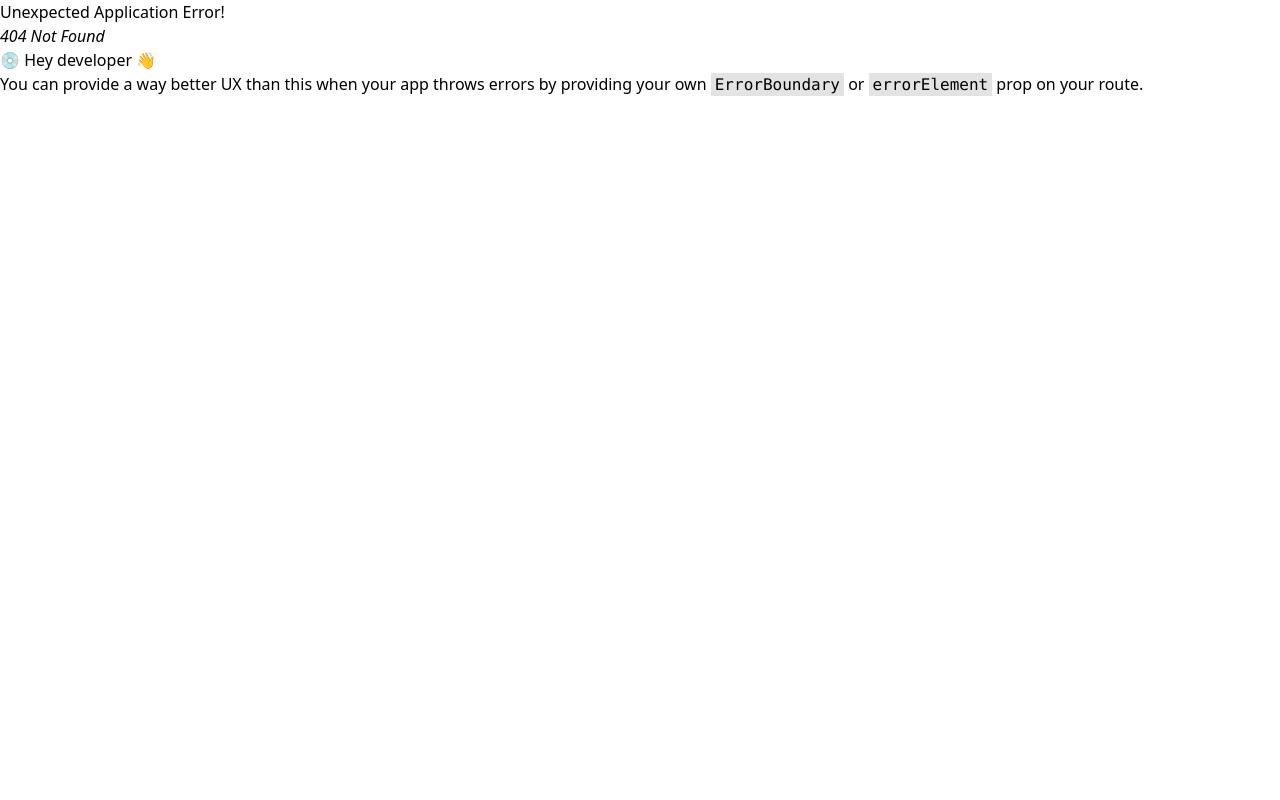
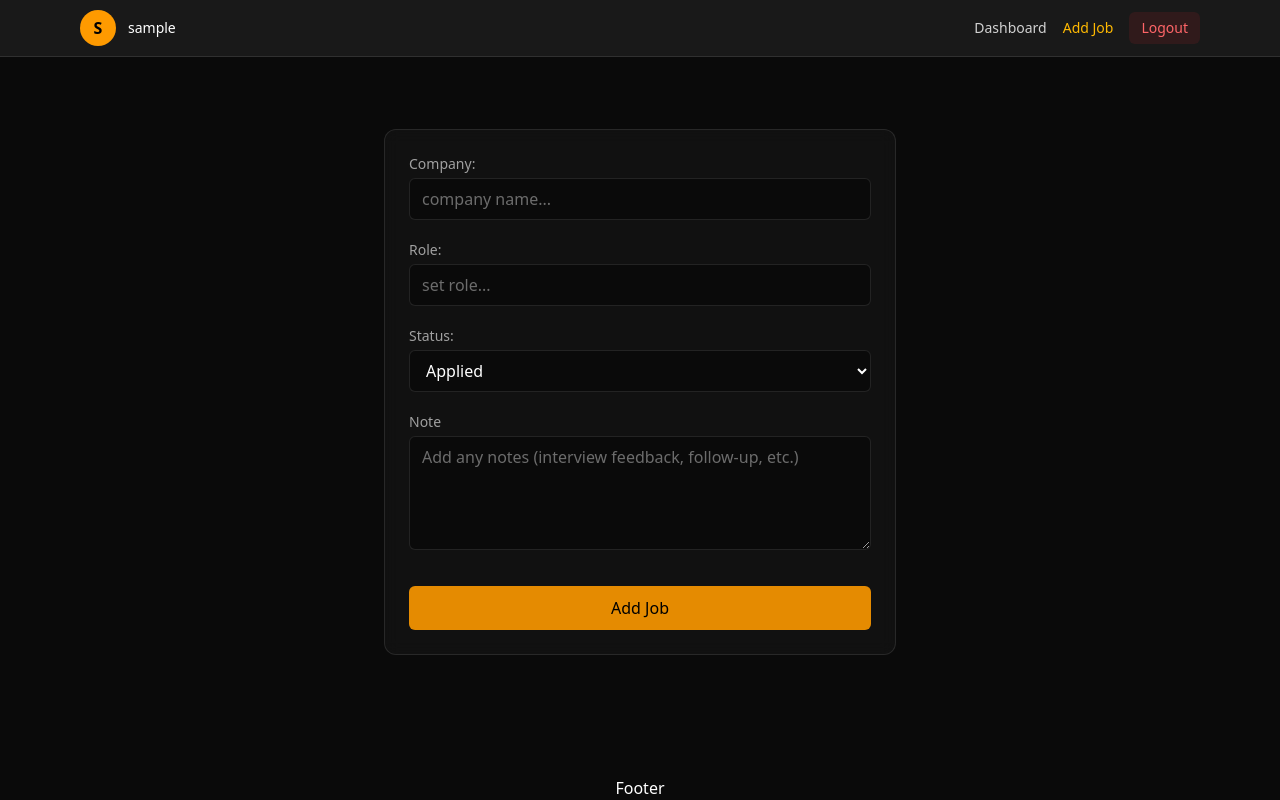
Before and after one commit to AyushSahu143/JobApplicationTracker, a React (Vite) app: page /add-job in a window 1280 px wide. Before the commit this address had no page. Built offline with nearby package versions, Linux system fonts and the light colour scheme; sample sign-in values are in the browser's storage.

Commit message:
Added JobContext and Add-Job component, styling too

```diff
--- a/src/App.jsx
+++ b/src/App.jsx
@@ -1,6 +1,6 @@
 import './App.css'
 import Login from './components/Login/Login'
-
+import AddJobs from './components/AddJobs/AddJobs.jsx'
 import { RouterProvider, createBrowserRouter } from 'react-router-dom'
 import Layout from './Layout.jsx'
 import Dashboard from './components/Dashboard/Dashboard.jsx'
@@ -17,6 +17,9 @@ function App() {
     children: [
       {index: true,
         element: <Dashboard />
+      },
+      {path: "/add-job",
+       element: <AddJobs />
       }
     ]
   }])
--- /dev/null
+++ b/src/Context/JobContext.js
@@ -0,0 +1,5 @@
+import { createContext } from "react"
+
+const JobContext = createContext(null)
+
+export default JobContext
--- /dev/null
+++ b/src/Context/JobProvider.jsx
@@ -0,0 +1,26 @@
+import JobContext from "./JobContext"
+import { useState, useEffect, useContext } from "react"
+import authContext from "./AuthContext"
+
+function JobProvider( {children} ) {
+    const [Jobs, setJobs] = useState([])
+    const { user } = useContext(authContext)
+    useEffect(() => {
+        if(!user) {
+            setJobs([])
+            return
+        }
+        const storedJobs = localStorage.getItem(`jobs_${user.username}`)
+        if(storedJobs) {
+            setJobs(JSON.parse(storedJobs))
+        }
+    }, [user?.username])
+  return (
+   <JobContext.Provider value={{Jobs, setJobs}}>
+        {children}
+   </JobContext.Provider>
+
+  )
+}
+
+export default JobProvider
--- a/src/Layout.jsx
+++ b/src/Layout.jsx
@@ -10,9 +10,9 @@ function Layout() {
   if (!user) return <Navigate to="/login" replace />;
   return (
     <>
-      <div className="min-h-screen min-w-full flex flex-col bg-[#242424] ">
+      <div className="min-h-screen w-full flex flex-col bg-neutral-950 text-neutral-100 antialiased">
         <Header />
-        <main className="flex-1">
+        <main className="flex-1 w-full max-w-7xl mx-auto px-6 py-6">
           <Outlet />
         </main>
         <Footer />
--- /dev/null
+++ b/src/components/AddJobs/AddJobs.jsx
@@ -0,0 +1,136 @@
+import React, { useState, useEffect, useContext } from "react";
+import JobContext from "../../Context/JobContext";
+import authContext from "../../Context/AuthContext";
+
+function AddJobs() {
+  const [fetchJob, useFetchedJob] = useState({
+    company: "",
+    role: "",
+    status: "Applied",
+    note: "",
+    appliedDate: ""
+  });
+
+  const { setJobs } = useContext(JobContext)
+  const { user } = useContext(authContext)
+
+ const handleJobs = () => {
+    e.preventDefault()
+
+    const newJob = {
+    company: fetchJob.company,
+    role: fetchJob.role,
+    status: fetchJob.status,
+    note: fetchJob.note,
+    appliedDate: new Date().toISOString().split("T")[0]
+    }
+    setJobs((prev) => {
+        const updatedJobs = [...prev, newJob]
+        localStorage.setItem(`jobs_${user.username}`, JSON.stringify(updatedJobs))
+        return updatedJobs
+    })
+
+    //reset Job form
+
+
+ }
+
+  return (
+    <>
+      <form
+        onSubmit={handleJobs}
+        className="max-w-lg w-full mx-auto mt-12 p-6 rounded-xl bg-neutral-900/60 border border-white/10 backdrop-blur-sm flex flex-col gap-5"
+      >
+        <div className="flex flex-col gap-1">
+          <label htmlFor="companyName" className="text-sm text-neutral-400">Company: </label>
+          <input
+            type="text"
+            id="companyName"
+            value={fetchJob.company}
+            onChange={(e) =>
+              useFetchedJob({ ...fetchJob, company: e.target.value })
+            }
+            placeholder="company name..."
+            required
+            className="px-3 py-2 rounded-md bg-neutral-950 text-white placeholder-white/40 outline-none border border-white/10 focus:border-amber-500"
+          />
+        </div>
+
+        <div className="flex flex-col gap-1">
+          <label htmlFor="role" className="text-sm text-neutral-400">Role: </label>
+          <input
+            type="text"
+            id="role"
+            list="roles"
+            value={fetchJob.role}
+            onChange={(e) =>
+              useFetchedJob({ ...fetchJob, role: e.target.value })
+            }
+            placeholder="set role..."
+            required
+            className="px-3 py-2 rounded-md bg-neutral-950 text-white placeholder-white/40 outline-none border border-white/10 focus:border-amber-500"
+          />
+          <datalist id="roles">
+            <option value="SDE Intern" />
+            <option value="Software Engineer Intern" />
+            <option value="SDE-1" />
+            <option value="Software Engineer I" />
+            <option value="SDE-2" />
+            <option value="Software Engineer II" />
+            <option value="Senior Software Engineer" />
+            <option value="Staff Software Engineer" />
+            <option value="Backend Engineer" />
+            <option value="Frontend Engineer" />
+            <option value="Full Stack Engineer" />
+            <option value="Consultant" />
+            <option value="Associate Consultant" />
+            <option value="Data Engineer" />
+            <option value="Data Analyst" />
+            <option value="DevOps Engineer" />
+            <option value="Platform Engineer" />
+            <option value="QA Engineer" />
+            <option value="Automation Engineer" />
+          </datalist>
+        </div>
+
+        <div className="flex flex-col gap-1">
+          <label htmlFor="status" className="text-sm text-neutral-400">Status:</label>
+          <select
+            name="status"
+            id="status"
+            value={fetchJob.status}
+            onChange={(e) => useFetchedJob({ ...fetchJob, status: e.target.value })}
+            className="px-3 py-2 rounded-md bg-neutral-950 text-white placeholder-white/40 outline-none border border-white/10 focus:border-amber-500"
+          >
+            <option value="Applied">Applied</option>
+            <option value="Interview">Interview</option>
+            <option value=" Offer"> Offer</option>
+            <option value="Rejected">Rejected</option>
+          </select>
+        </div>
+
+        <div className="flex flex-col gap-1">
+          <label htmlFor="note" className="text-sm text-neutral-400">Note</label>
+          <textarea
+            id="note"
+            name="note"
+            value={fetchJob.note}
+            onChange={(e) => useFetchedJob({...fetchJob, note: e.target.value})}
+            placeholder="Add any notes (interview feedback, follow-up, etc.)"
+            rows="4"
+            className="px-3 py-2 rounded-md bg-neutral-950 text-white placeholder-white/40 outline-none border border-white/10 focus:border-amber-500"
+          ></textarea>
+        </div>
+
+        <button
+          type="submit"
+          className="mt-4 w-full py-2.5 rounded-md bg-amber-500/90 text-black font-medium hover:bg-amber-500 transition"
+        >
+          Add Job
+        </button>
+      </form>
+    </>
+  );
+}
+
+export default AddJobs;
--- a/src/components/Dashboard/Dashboard.jsx
+++ b/src/components/Dashboard/Dashboard.jsx
@@ -2,7 +2,13 @@ import React from 'react'
 
 function Dashboard() {
   return (
-    <div>Dashboard</div>
+    <div className="w-full flex flex-col gap-6">
+      <h1 className="text-2xl font-semibold tracking-tight">Dashboard</h1>
+
+      <div className="text-sm text-neutral-400">
+        Track and manage your job applications in one place.
+      </div>
+    </div>
   )
 }
 
--- a/src/components/Footer/Footer.jsx
+++ b/src/components/Footer/Footer.jsx
@@ -2,7 +2,7 @@ import React from 'react'
 
 function Footer() {
   return (
-    <div>Footer</div>
+    <div className='text-white text-center'>Footer</div>
   )
 }
 
--- a/src/components/Header/Header.jsx
+++ b/src/components/Header/Header.jsx
@@ -1,5 +1,6 @@
 import { useContext } from "react"
 import AuthContext from "../../Context/AuthContext"
+import { NavLink } from "react-router-dom"
 
 function Header() {
   const { user, logout } = useContext(AuthContext)
@@ -21,6 +22,28 @@ function Header() {
           </span>
         </div>
 
+        <div className="flex items-center gap-4">
+           <NavLink
+            to="/"
+            className={({ isActive }) =>
+              `text-sm transition ${
+                isActive ? "text-amber-400" : "text-white/80 hover:text-white"
+              }`
+            }
+          >
+            Dashboard
+          </NavLink>
+          <NavLink
+            to="/add-job"
+            className={({ isActive }) =>
+              `text-sm transition ${
+                isActive ? "text-amber-400" : "text-white/80 hover:text-white"
+              }`
+            }
+          >
+            Add Job
+          </NavLink>
+
           <button
             onClick={logout}
             className="px-3 py-1.5 text-sm rounded-md bg-red-500/10 text-red-400 hover:bg-red-500/20 transition"
@@ -28,6 +51,7 @@ function Header() {
             Logout
           </button>
         </div>
+      </div>
     </header>
   )
 }
--- a/src/components/Login/Login.jsx
+++ b/src/components/Login/Login.jsx
@@ -18,10 +18,10 @@ function Login() {
   }
 
   return (
-    <div className="min-h-screen flex items-center justify-center bg-[#242424]">
+    <div className="min-h-screen flex items-center justify-center bg-neutral-950 text-neutral-100">
       <form
         onSubmit={handleSubmit}
-        className="w-full max-w-sm bg-[#191919] p-6 rounded-lg shadow-lg flex flex-col gap-6"
+        className="w-full max-w-sm p-6 rounded-xl bg-neutral-900/60 border border-white/10 backdrop-blur-sm flex flex-col gap-6"
       >
         <h1 className="text-xl font-semibold text-white text-center">
           Login
@@ -30,7 +30,7 @@ function Login() {
         <div className="flex flex-col gap-2">
           <label
             htmlFor="username"
-            className="text-sm text-white/70"
+            className="text-sm text-neutral-400"
           >
             Username
           </label>
@@ -42,13 +42,13 @@ function Login() {
             onChange={(e) => setUsername(e.target.value)}
             placeholder="Enter username"
             required
-            className="px-3 py-2 rounded-md bg-[#242424] text-white placeholder-white/40 outline-none border border-white/10 focus:border-amber-500"
+            className="px-3 py-2 rounded-md bg-neutral-950 text-white placeholder-white/40 outline-none border border-white/10 focus:border-amber-500"
           />
         </div>
 
         <button
           type="submit"
-          className="mt-2 py-2 rounded-md bg-amber-500 text-black font-medium hover:bg-amber-400 transition"
+          className="mt-2 py-2 rounded-md bg-amber-500/90 text-black font-medium hover:bg-amber-500 transition"
         >
           Login
         </button>
--- a/src/main.jsx
+++ b/src/main.jsx
@@ -3,12 +3,15 @@ import { createRoot } from 'react-dom/client'
 import './index.css'
 import App from './App.jsx'
 import AuthProvider from './Context/AuthProvider.jsx'
+import JobProvider from './Context/JobProvider.jsx'
 
 
 createRoot(document.getElementById('root')).render(
   <StrictMode>
     <AuthProvider>
+      <JobProvider>
       <App />
+      </JobProvider>
     </AuthProvider>
   </StrictMode>,
 )
```
Lines whose indentation alone changed are shown as unchanged.
